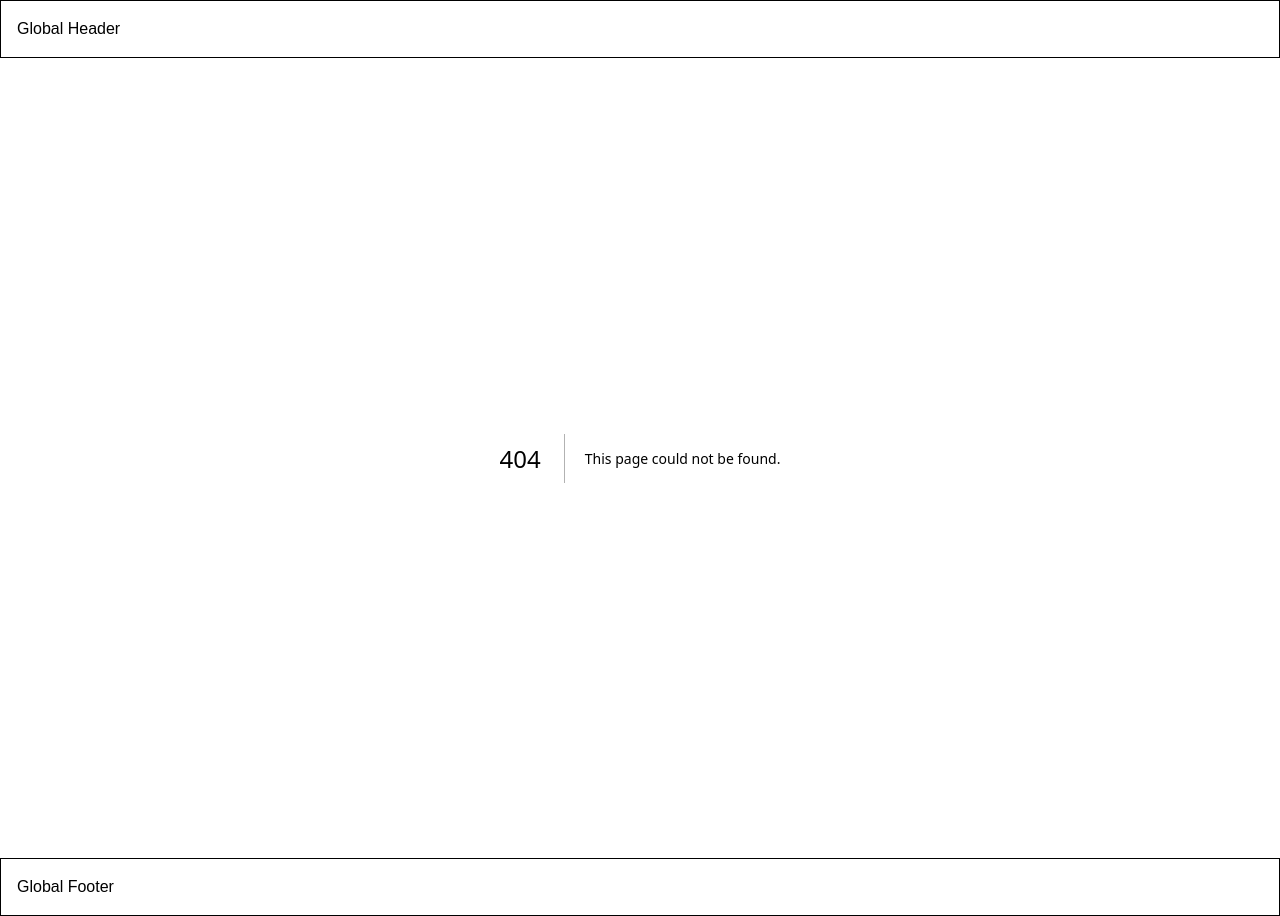
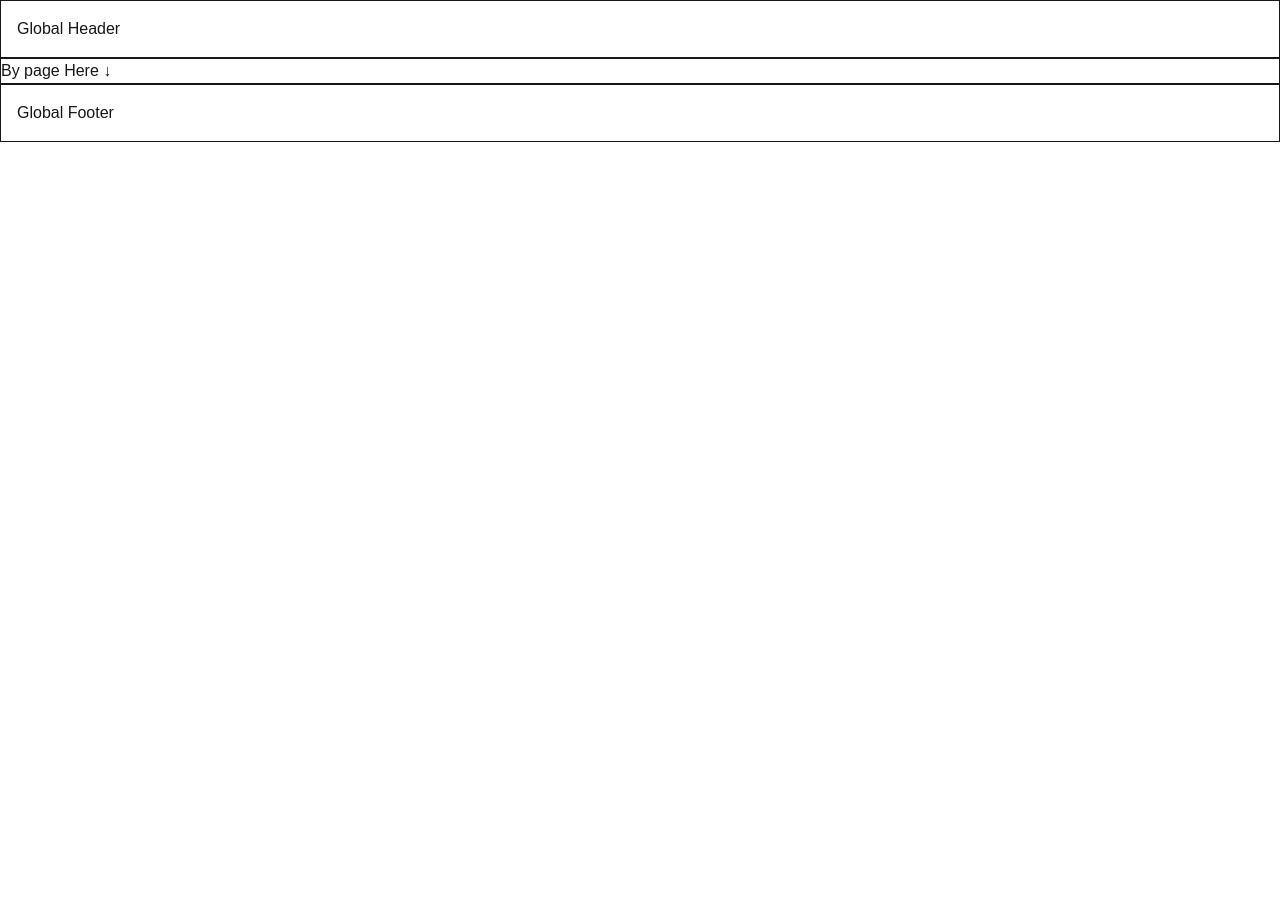
Before and after one commit to Visnusah/frontend_nextjs, a Next.js app: page /login/by in a window 1280 px wide. Before the commit this address had no page. After the commit the page ends 800 px from the top, so only its background shows below. Built offline with nearby package versions, Linux system fonts and the light colour scheme.

Commit message:
feat: Add login and register page components; implement blog page structure

```diff
--- /dev/null
+++ b/src/app/(auth)/login/by/page.tsx
@@ -0,0 +1,5 @@
+export default function(){
+    return (
+        <div className="border 	font-size.text-lg;">By page Here ↓</div>
+    )
+}
--- a/src/app/(auth)/login/layout.tsx
+++ b/src/app/(auth)/login/layout.tsx
@@ -0,0 +1,7 @@
+export default function Layout({children}: {children: React.ReactNode}) {
+    return (
+        <section>
+            {children}
+        </section>
+    );
+}
--- a/src/app/(auth)/login/page.tsx
+++ b/src/app/(auth)/login/page.tsx
@@ -0,0 +1,5 @@
+export default function LoginPage(){
+    return(
+        <div>Login Page here ↓</div>
+    )
+}
--- a/src/app/(auth)/register/layout.tsx
+++ b/src/app/(auth)/register/layout.tsx
@@ -0,0 +1,7 @@
+export default function Layout({children}: {children: React.ReactNode}) {
+    return (
+        <section>
+            {children}
+        </section>
+    );
+}
--- a/src/app/(auth)/register/page.tsx
+++ b/src/app/(auth)/register/page.tsx
@@ -0,0 +1,6 @@
+export default function RegisterPage() {
+    return(
+        <div> Register Page Here! ↓</div>
+    )
+
+}
--- /dev/null
+++ b/src/app/(dashboard)/blog/[id]/page.tsx
@@ -0,0 +1,10 @@
+export default async function Page({
+    params
+}: {
+    params: Promise<{ id: string }>;
+}) {
+    const { id } = await params;
+    return (
+        <div>Blogs with ID: {id}</div>
+    );
+}
```
Also changed, not shown: src/app/(dashboard)/blog/page.tsx (added).
